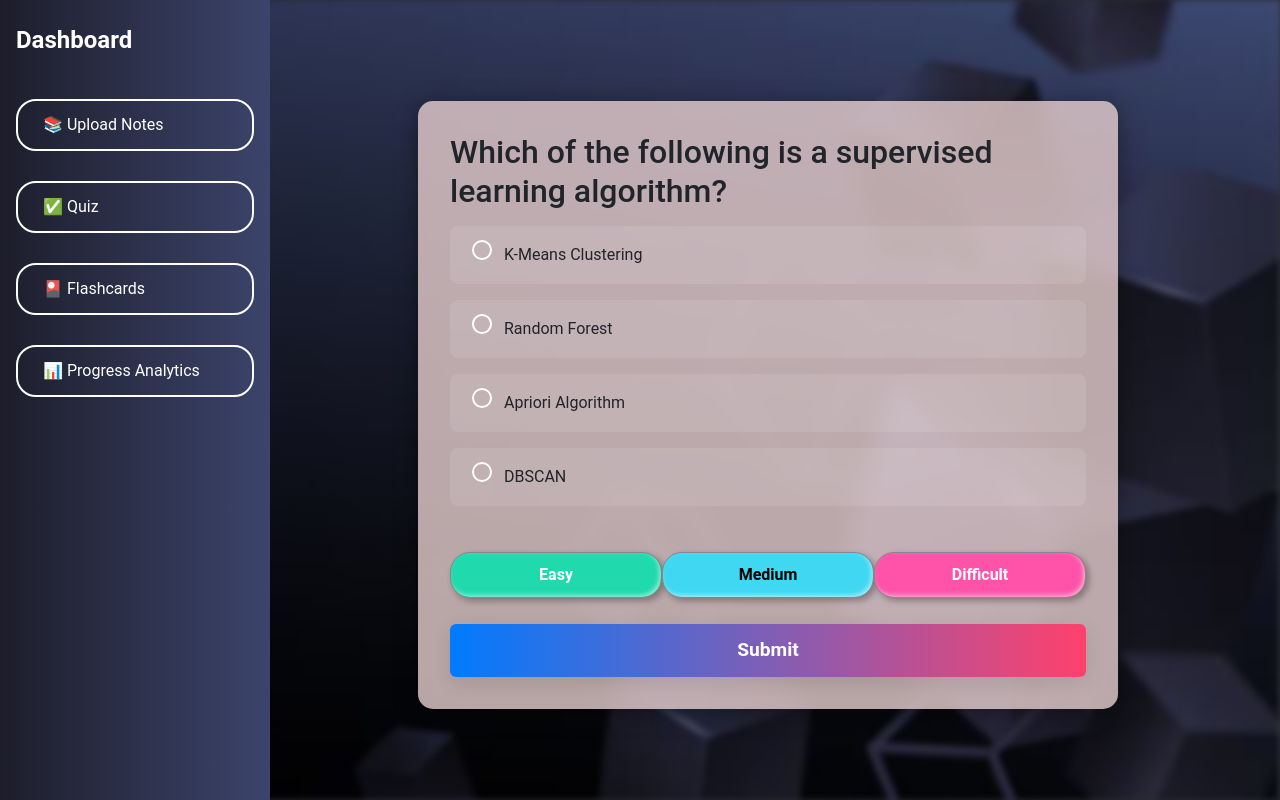
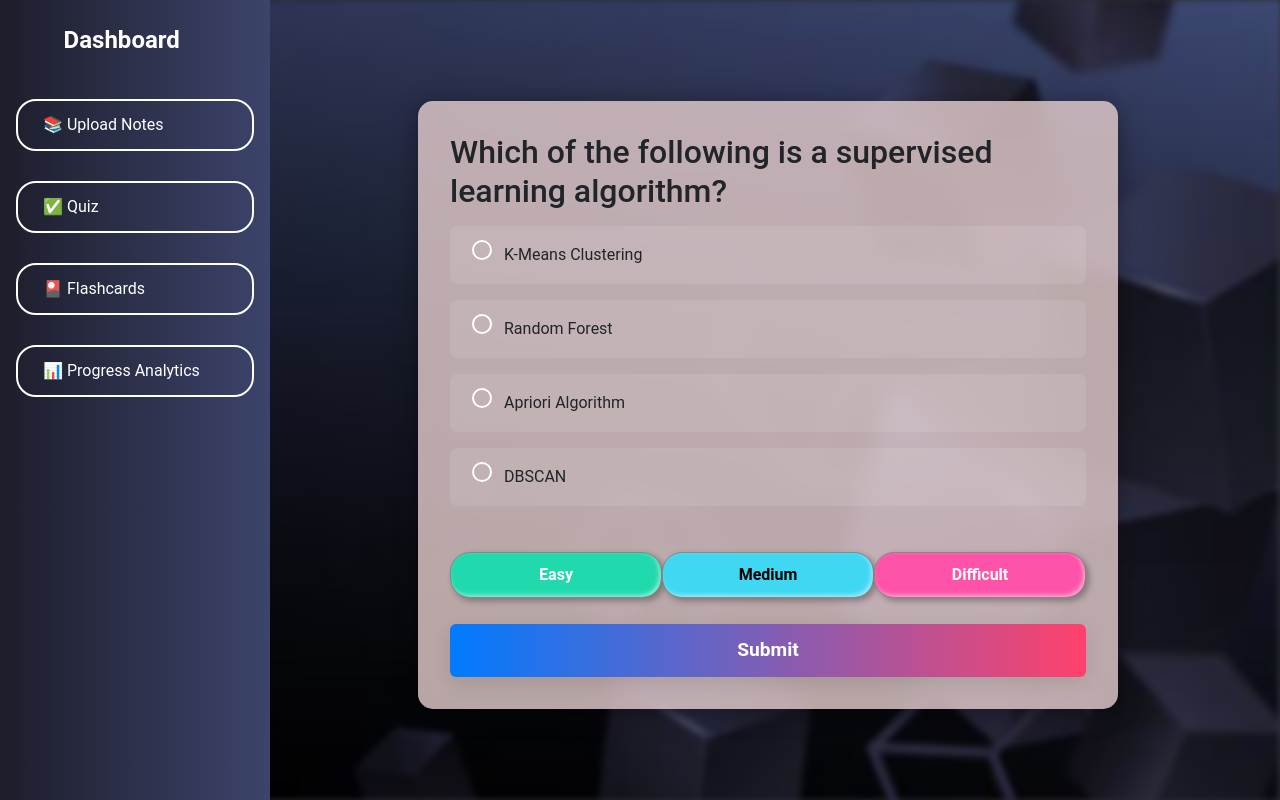
Before and after one commit to vidhiisaxena/MindVault, a React (Create React App) app in the folder mindvault/: page /quiz in a window 1280 px wide. Built offline with nearby package versions, Linux system fonts and the light colour scheme.

Commit message:
added dashboard link

```diff
--- a/mindvault/src/components/sidebar/sidebar.css
+++ b/mindvault/src/components/sidebar/sidebar.css
@@ -33,6 +33,18 @@
     transform: scale(1.05);
 }
 
+.misc .dashboard-link {
+    text-decoration: none;
+    padding-left: 20% !important;
+    color: #fff;
+    font-weight: bold;
+    transition: color 0.3s;
+  }
+
+.misc  .dashboard-link:hover {
+    color: #545c64; /* Bootstrap primary blue */
+  }
+
 /* Ensures the main content shifts right to accommodate the sidebar */
 /* .flashcard-container {
     margin-left: 270px;
--- a/mindvault/src/components/sidebar/sidebar.jsx
+++ b/mindvault/src/components/sidebar/sidebar.jsx
@@ -6,7 +6,9 @@ const Sidebar = () => {
     return (
         <div className="misc">
         <Col md={2} className="bg-light sidebar p-3">
-            <h4 className="mb-4">Dashboard</h4>
+            <h4 className="mb-4">
+            <Link to="/dashboard" className="dashboard-link">Dashboard</Link>
+            </h4>
             <ListGroup className="sideicons">
                 <ListGroup.Item className="sideicon" action as={Link} to="../uploadNotes">📚 Upload Notes</ListGroup.Item>
                 <ListGroup.Item className="sideicon" action as={Link} to="../quiz">✅ Quiz</ListGroup.Item>
```
